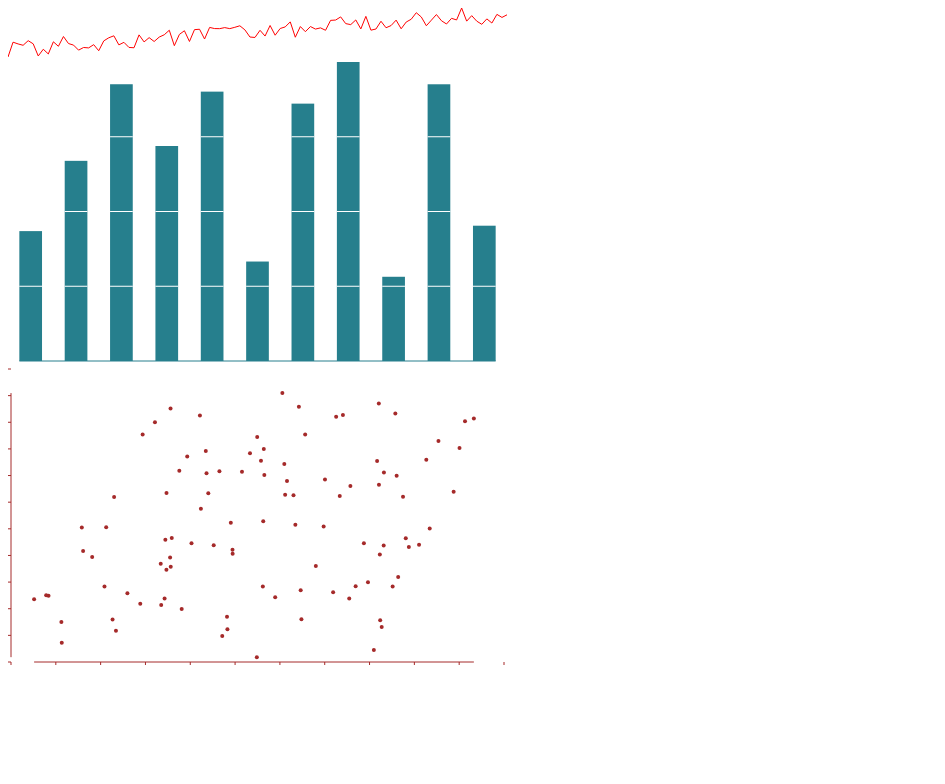
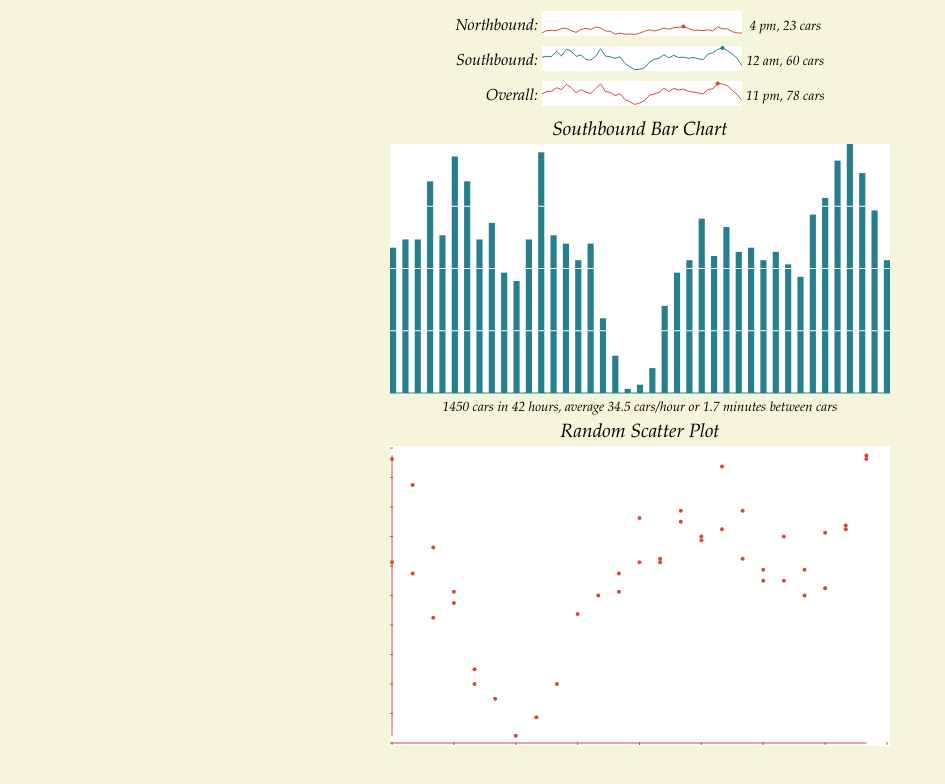
Before and after one commit to terp/TufteCharts, a plain HTML site: page test.html in a window 1280 px wide. Shown: the whole page, without its empty margins (0-945 px from the left). Drawn offline with nearby package versions, Linux system fonts and the light colour scheme.

Commit message:
Added more data and split out testing code.

```diff
--- a/test.html
+++ b/test.html
@@ -3,16 +3,35 @@
 <head>
 	<script type="text/javascript" src="http://code.jquery.com/jquery.min.js"></script>
 	<script type="text/javascript" src="tufte-charts.js"></script>
+	<script type="text/javascript" src="test.js"></script>
+	<link rel="stylesheet" type="text/css" href="tufte.css" />
 </head>
 <body>
-	<div id="resize">
-		<canvas id="test_canvas" style="color:red" width="500" height="50"/>
+	<table>
+		<tr>
+			<td class="label">Northbound:</td>
+			<td><canvas class="red" id="north" width="200" height="25"></canvas></td>
+			<td><span class="note" id="north-max"></span></td>
+		</tr>
+		<tr>
+			<td class="label">Southbound:</td>
+			<td><canvas class="blue" id="south" width="200" height="25"></canvas></td>
+			<td><span class="note" id="south-max"></span></td>
+		</tr>
+		<tr>
+			<td class="label">Overall:</td>
+			<td><canvas class="red" id="all" width="200" height="25"></canvas></td>
+			<td><span class="note" id="all-max"></span></td>
+		</tr>
+	</table>
+	<div>
+		<span class="title">Southbound Bar Chart</span>
+		<canvas class="blue" id="bar_chart" width="500" height="250"></canvas>
+		<span class="subnote" id="south-note"></span>
 	</div>
-	<div id="resize2">
-		<canvas id="bar_chart" style="color:#267F8D; background-color: white" width="500" height="300" />
-	</div>
-	<div id="resize3">
-		<canvas id="scatter" style="color:brown" width="500" height="300"/>
+	<div>
+		<span class="title">Random Scatter Plot</span>
+		<canvas class="red" id="scatter" width="500" height="300"></canvas>
 	</div>
 </body>
 </html>
--- /dev/null
+++ b/test.js
@@ -0,0 +1,83 @@
+var formatTime, north, randomBar, randomScatter, render, round, south, times, total;
+
+randomBar = function() {
+  var n, result;
+  result = [];
+  for (n = 0; n <= 10; n++) {
+    result[n] = Math.random();
+  }
+  return result;
+};
+
+randomScatter = function() {
+  var i, n, result, _ref;
+  result = [];
+  for (n = 0; n < 100; n++) {
+    result[n] = {
+      x: Math.random() * 300 + n,
+      y: Math.random() * 100 + n * 5
+    };
+  }
+  result = [];
+  for (i = 0, _ref = times.length; 0 <= _ref ? i < _ref : i > _ref; 0 <= _ref ? i++ : i--) {
+    result[i] = {
+      x: times[i],
+      y: south[i] + north[i]
+    };
+  }
+  return result;
+};
+
+formatTime = function(hour) {
+  if (hour === 0) {
+    return "" + (hour + 12) + " am";
+  } else if (hour < 12) {
+    return "" + hour + " am";
+  } else if (hour > 12) {
+    return "" + (hour - 12) + " pm";
+  } else {
+    return "" + hour + " pm";
+  }
+};
+
+round = function(num, digits) {
+  var mult;
+  mult = Math.pow(10, digits);
+  return Math.round(num * mult) / mult;
+};
+
+times = [11, 12, 13, 14, 15, 16, 17, 18, 19, 20, 21, 22, 23, 0, 1, 2, 3, 4, 5, 6, 7, 8, 9, 10, 11, 12, 13, 14, 15, 16, 17, 18, 19, 20, 21, 22, 23, 0, 1, 2, 3, 4];
+
+north = [6, 12, 13, 12, 18, 18, 12, 7, 15, 18, 15, 22, 19, 11, 10, 2, 5, 2, 3, 1, 5, 10, 14, 11, 14, 19, 16, 20, 21, 23, 18, 13, 13, 12, 14, 11, 22, 17, 17, 9, 6, 5];
+
+south = [35, 37, 37, 51, 38, 57, 51, 37, 41, 29, 27, 37, 58, 38, 36, 32, 36, 18, 9, 1, 2, 6, 21, 29, 32, 42, 33, 40, 34, 35, 32, 34, 31, 28, 43, 47, 56, 60, 53, 44, 32, 11];
+
+total = function() {
+  var i, result, _ref;
+  result = [];
+  for (i = 0, _ref = north.length; 0 <= _ref ? i < _ref : i > _ref; 0 <= _ref ? i++ : i--) {
+    result[i] = north[i] + south[i];
+  }
+  return result;
+};
+
+render = function() {
+  var all, i;
+  i = sparkline('north', north, 0, 60);
+  $('#north-max').text("" + (formatTime(times[i])) + ", " + north[i] + " cars");
+  i = sparkline('south', south, 0, 60);
+  $('#south-max').text("" + (formatTime(times[i])) + ", " + south[i] + " cars");
+  all = total();
+  i = sparkline('all', all, 0, 80);
+  $('#all-max').text("" + (formatTime(times[i])) + ", " + all[i] + " cars");
+  barChart('bar_chart', south);
+  total = south.reduce(function(x, s) {
+    return x + s;
+  });
+  $('#south-note').text(("" + total + " cars in " + times.length + " hours,") + (" average " + (round(total / times.length, 1)) + " cars/hour") + (" or " + (round(times.length * 60 / total, 1)) + " minutes between cars"));
+  return scatterPlot('scatter', randomScatter());
+};
+
+$(function() {
+  return render();
+});
--- a/tufte-charts.js
+++ b/tufte-charts.js
@@ -1,5 +1,4 @@
-(function() {
-  var barChart, extents, getContext, nearestExtents, randomBar, randomScatter, randomSpark, render, scatterPlot, sparkLine, viewport;
+var barChart, extents, getContext, nearestExtents, scatterPlot, sparkline, viewport;
 
 getContext = function(id) {
   return document.getElementById(id).getContext('2d');
@@ -21,37 +20,47 @@
   return this.yoff = (vh - this.yscale * h) / 2;
 };
 
+viewport.prototype.toViewX = function(x) {
+  return this.vx + (x - this.x) * this.xscale + this.xoff;
+};
+
+viewport.prototype.toViewY = function(y) {
+  return this.vy + (this.y + this.h - y) * this.yscale + this.yoff;
+};
+
 viewport.prototype.toView = function(pt) {
   return {
-      x: this.vx + (pt.x - this.x) * this.xscale + this.xoff,
-      y: this.vy + (this.y + this.h - pt.y) * this.yscale + this.yoff
+    x: this.toViewX(pt.x),
+    y: this.toViewY(pt.y)
   };
 };
 
-  sparkLine = function(id, points) {
-    var context, elem, max, min, n, next, pt, start, view, _i, _j, _len, _len2;
-    n = points.length - 1;
-    min = points[0].y;
-    max = min;
-    for (_i = 0, _len = points.length; _i < _len; _i++) {
-      pt = points[_i];
-      min = Math.min(pt.y, min);
-      max = Math.max(pt.y, max);
-    }
+sparkline = function(id, values, min, max) {
+  var context, elem, i, n, val, view, x, y, _i, _len;
+  n = values.length - 1;
   elem = $('#' + id);
-    view = new viewport(0, min, n, max - min, 0, 0, elem.width() - 1, elem.height() - 1);
+  view = new viewport(0, min, n, max - min, 0, 2, elem.width(), elem.height() - 3);
   context = getContext(id);
   context.strokeStyle = elem.css('color');
   context.lineWidth = 1;
   context.beginPath();
-    start = view.toView(points[0]);
-    context.moveTo(start.x, start.y);
-    for (_j = 0, _len2 = points.length; _j < _len2; _j++) {
-      pt = points[_j];
-      next = view.toView(pt);
-      context.lineTo(next.x, next.y);
+  i = 0;
+  x = 0;
+  y = values[0];
+  context.moveTo(view.toViewX(0), view.toViewY(values[0]));
+  for (_i = 0, _len = values.length; _i < _len; _i++) {
+    val = values[_i];
+    if (val > y) {
+      y = val;
+      x = i;
     }
-    return context.stroke();
+    context.lineTo(view.toViewX(i), view.toViewY(val));
+    i++;
+  }
+  context.stroke();
+  context.fillStyle = elem.css('color');
+  context.fillCircle(view.toViewX(x), view.toViewY(values[x]), 2);
+  return x;
 };
 
 barChart = function(id, values) {
@@ -63,17 +72,17 @@
     max = Math.max(v, max);
   }
   elem = $('#' + id);
-    view = new viewport(0, 0, n + 1, max, 0, 0, elem.width() - 1, elem.height() - 1);
+  view = new viewport(0, 0, 2 * n - 1, max, 0, 0, elem.width(), elem.height() - 1);
   context = getContext(id);
   context.fillStyle = elem.css('color');
   context.strokeStyle = elem.css('color');
   context.lineWidth = 1;
   p0 = view.toView({
-      x: 0.25,
+    x: 0,
     y: 0
   });
   pn = view.toView({
-      x: n + 0.75,
+    x: 2 * n - 1,
     y: 0
   });
   context.drawLine(p0.x, p0.y, pn.x, pn.y);
@@ -93,11 +102,11 @@
   _results = [];
   for (x = 0, _ref = n + 1; 0 <= _ref ? x < _ref : x > _ref; 0 <= _ref ? x++ : x--) {
     tl = view.toView({
-        x: 0.25 + x,
+      x: 2 * x,
       y: values[x]
     });
     br = view.toView({
-        x: 0.75 + x,
+      x: 2 * x + 1,
       y: 0
     });
     context.fillRect(tl.x, tl.y, br.x - tl.x, br.y - tl.y);
@@ -145,8 +154,14 @@
   return this.stroke();
 };
 
+CanvasRenderingContext2D.prototype.fillCircle = function(x, y, r) {
+  this.beginPath();
+  this.arc(x, y, r, 0, 2 * Math.PI, true);
+  return this.fill();
+};
+
 scatterPlot = function(id, points) {
-    var context, elem, extent, h, max, min, n, p, pt, ptDelta, ptMax, ptMin, view, x, y, _i, _j, _len, _len2, _ref, _ref2, _ref3, _ref4, _ref5, _ref6, _results;
+  var context, delta, elem, extent, h, max, min, n, p, pt, ptMax, ptMin, view, x, y, _i, _j, _len, _len2, _ref, _ref2, _ref3, _ref4, _ref5, _ref6, _results;
   n = points.length - 1;
   min = {
     x: points[0].x,
@@ -166,22 +181,17 @@
   elem = $('#' + id);
   extent = nearestExtents(min, max);
   h = elem.height() - 1;
-    view = new viewport(extent.x.min, extent.y.min, extent.x.max - extent.x.min, extent.y.max - extent.y.min, 3, 3, elem.width() - 7, elem.height() - 7);
+  view = new viewport(extent.x.min, extent.y.min, extent.x.max - extent.x.min, extent.y.max - extent.y.min, 2, 2, elem.width() - 5, elem.height() - 5);
   context = getContext(id);
   context.fillStyle = elem.css('color');
   for (_j = 0, _len2 = points.length; _j < _len2; _j++) {
     pt = points[_j];
     p = view.toView(pt);
-      context.beginPath();
-      context.arc(p.x, p.y, 2, 0, 2 * Math.PI, true);
-      context.closePath();
-      context.fill();
+    context.fillCircle(p.x, p.y, 2);
   }
   context.strokeStyle = elem.css('color');
-    ptMin = view.toView(min);
-    ptMax = view.toView(max);
-    context.drawLine(ptMin.x, h - 3, ptMax.x, h - 3);
-    context.drawLine(3, ptMin.y, 3, ptMax.y);
+  context.drawLine(view.toViewX(min.x), h - 2, view.toViewX(max.x), h - 2);
+  context.drawLine(2, view.toViewY(min.y), 2, view.toViewY(max.y));
   ptMin = view.toView({
     x: extent.x.min,
     y: extent.y.min
@@ -190,62 +200,16 @@
     x: extent.x.max,
     y: extent.y.max
   });
-    ptDelta = view.toView({
-      x: extent.x.min + extent.x.delta,
-      y: extent.y.min + extent.y.delta
-    });
-    for (x = _ref = ptMin.x, _ref2 = ptMax.x, _ref3 = ptDelta.x - ptMin.x; _ref <= _ref2 ? x <= _ref2 : x >= _ref2; x += _ref3) {
+  delta = {
+    x: view.toViewX(extent.x.min + extent.x.delta) - ptMin.x,
+    y: view.toViewY(extent.y.min + extent.y.delta) - ptMin.y
+  };
+  for (x = _ref = ptMin.x, _ref2 = ptMax.x, _ref3 = delta.x; _ref <= _ref2 ? x <= _ref2 : x >= _ref2; x += _ref3) {
     context.drawLine(x, h, x, h - 3);
   }
   _results = [];
-    for (y = _ref4 = ptMin.y, _ref5 = ptMax.y, _ref6 = ptDelta.y - ptMin.y; _ref4 <= _ref5 ? y <= _ref5 : y >= _ref5; y += _ref6) {
+  for (y = _ref4 = ptMin.y, _ref5 = ptMax.y, _ref6 = delta.y; _ref4 <= _ref5 ? y <= _ref5 : y >= _ref5; y += _ref6) {
     _results.push(context.drawLine(0, y, 3, y));
   }
   return _results;
 };
-
-  randomSpark = function() {
-    var n, result;
-    result = [];
-    for (n = 0; n < 100; n++) {
-      result[n] = {
-        x: n,
-        y: Math.random() + n / 50
-      };
-    }
-    return result;
-  };
-
-  randomBar = function() {
-    var n, result;
-    result = [];
-    for (n = 0; n <= 10; n++) {
-      result[n] = Math.random();
-    }
-    return result;
-  };
-
-  randomScatter = function() {
-    var n, result, _results;
-    result = [];
-    _results = [];
-    for (n = 0; n < 100; n++) {
-      _results.push(result[n] = {
-        x: Math.random() * 300 + n,
-        y: Math.random() * 100 + n * 5
-      });
-    }
-    return _results;
-  };
-
-  render = function() {
-    sparkLine('test_canvas', randomSpark());
-    barChart('bar_chart', randomBar());
-    return scatterPlot('scatter', randomScatter());
-  };
-
-  $(function() {
-    return render();
-  });
-
-}).call(this);
--- /dev/null
+++ b/tufte.css
@@ -0,0 +1,45 @@
+body {
+	background-color: beige;
+	font-family:"Garamond", serif;
+}
+canvas {
+	background-color: white;
+}
+div {
+	margin-left: auto;
+	margin-right: auto;
+	margin-bottom: 3px;
+	text-align: center;
+}
+table {
+	margin-left: auto;
+	margin-right: auto;
+	text-align: center;
+}
+.label {
+	font-style: italic;
+	margin-right: 2px;
+	text-align: right;
+}
+.title {
+	display: block;
+	font-style: italic;
+	font-size: larger;
+	margin-top: 4px;
+	margin-bottom: 2px;
+}
+.note {
+	font-size: smaller;
+	font-style: italic;
+}
+.subnote {
+	font-size: smaller;
+	font-style: italic;
+	display: block;
+}
+.red {
+	color: #D74939;
+}
+.blue {
+	color: #267F8D;
+}
```
Also changed, not shown: 2 other files. Lines whose indentation alone changed are shown as unchanged.
